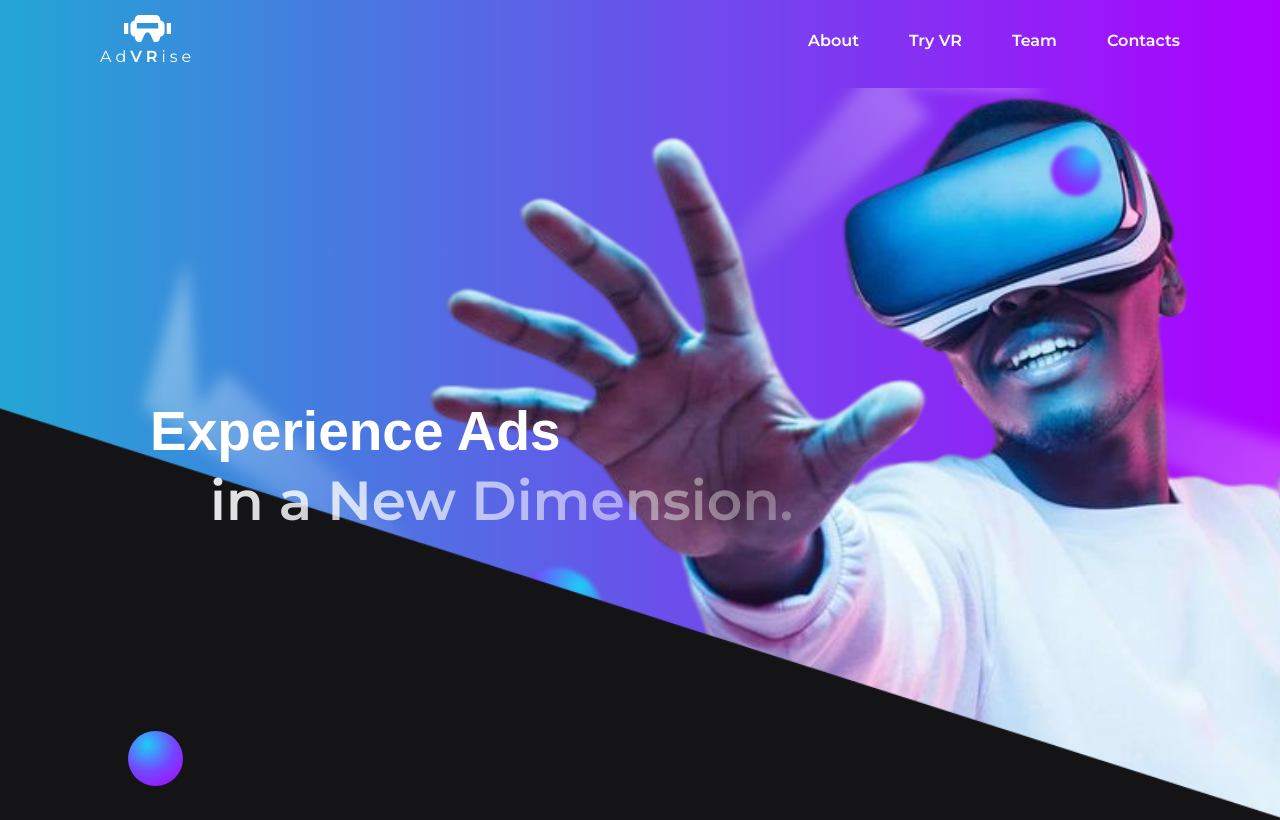
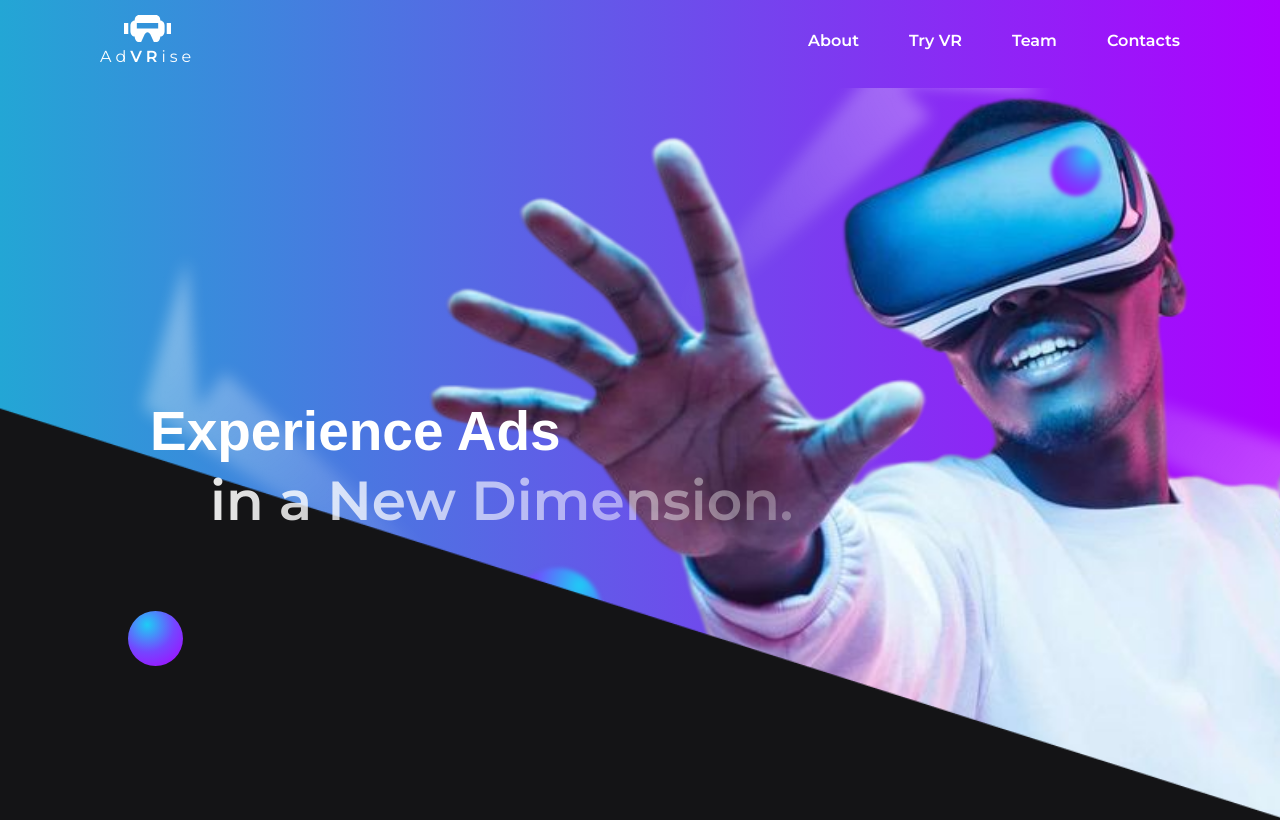
Before and after one commit to marwaoneis/vr-product-ads, a React (Create React App) app: page / in a window 1280 px wide. Shown: the top 820 px of the page. Built offline with nearby package versions, Linux system fonts and the light colour scheme; a web font is replaced by a local one.

Commit message:
Edited bottom value for left circle

```diff
--- a/src/components/Hero/style.css
+++ b/src/components/Hero/style.css
@@ -128,7 +128,7 @@ html {
   );
   border-radius: 50%;
   position: absolute;
-  bottom: 10%;
+  bottom: 25%;
   left: 10%;
   z-index: 2;
   filter: blur(0.5px);
```
